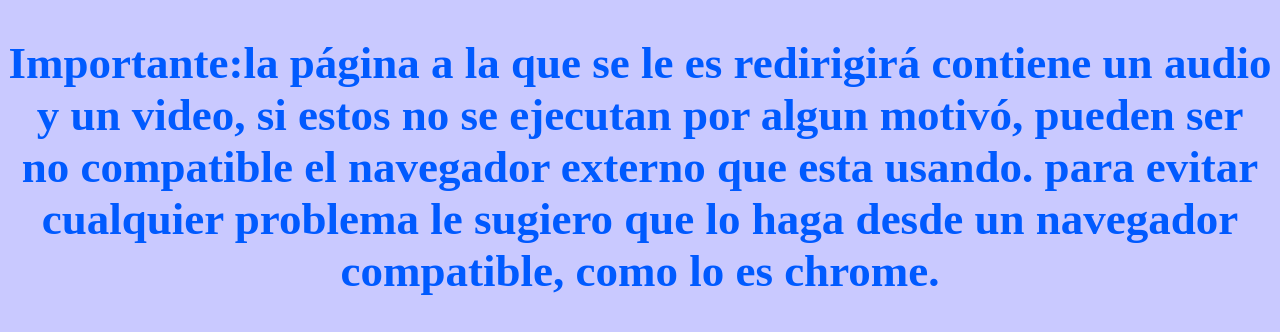
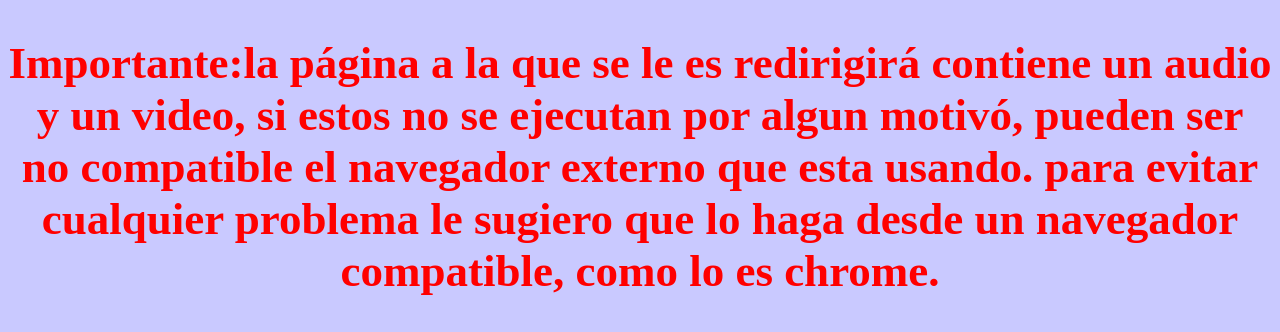
Before and after one commit to TuyiPlace/Redirect-, a plain HTML site: page index.html in a window 1280 px wide. Shown: the part 112-444 px from the top of the page. Drawn offline with Linux system fonts and the light colour scheme; a web font is replaced by a local one.

Commit message:
Update Style.css

```diff
--- a/Style.css
+++ b/Style.css
@@ -22,3 +22,6 @@ button{
   height: 50px;
   width: 70px;
 }
+h2{
+  color:red;
+{
```
